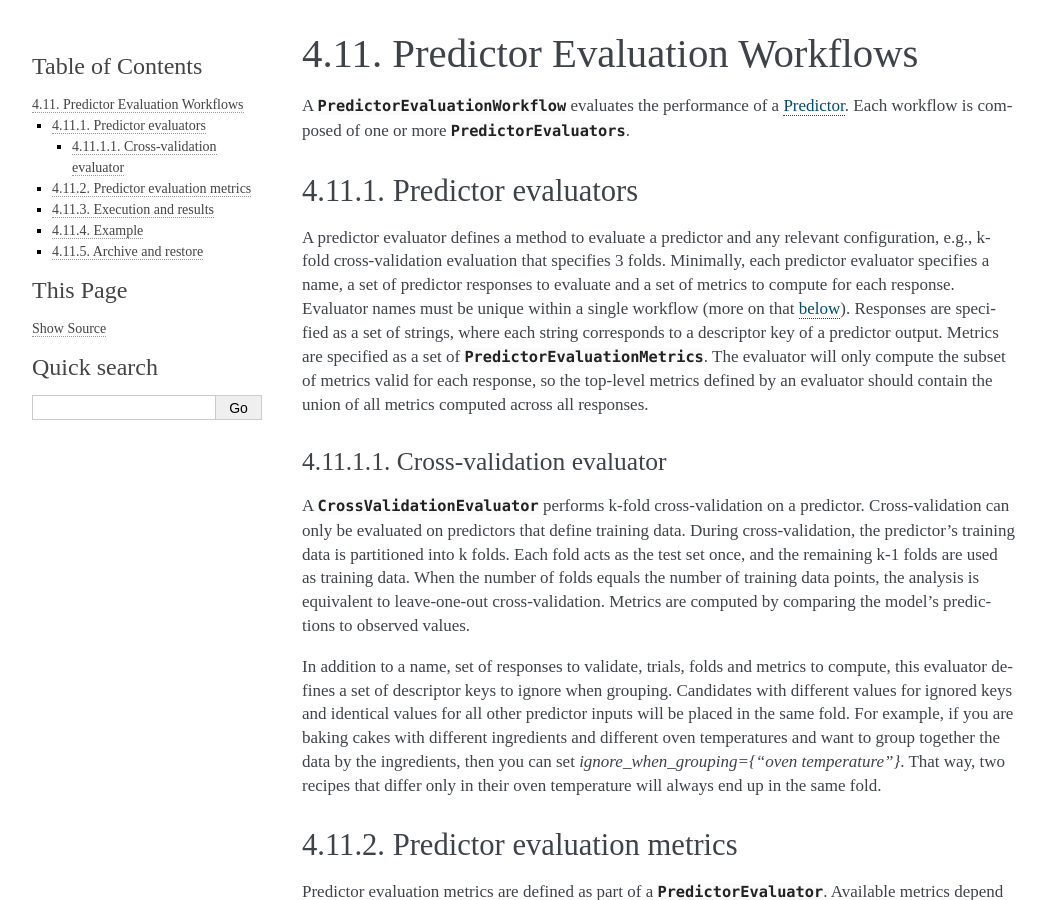
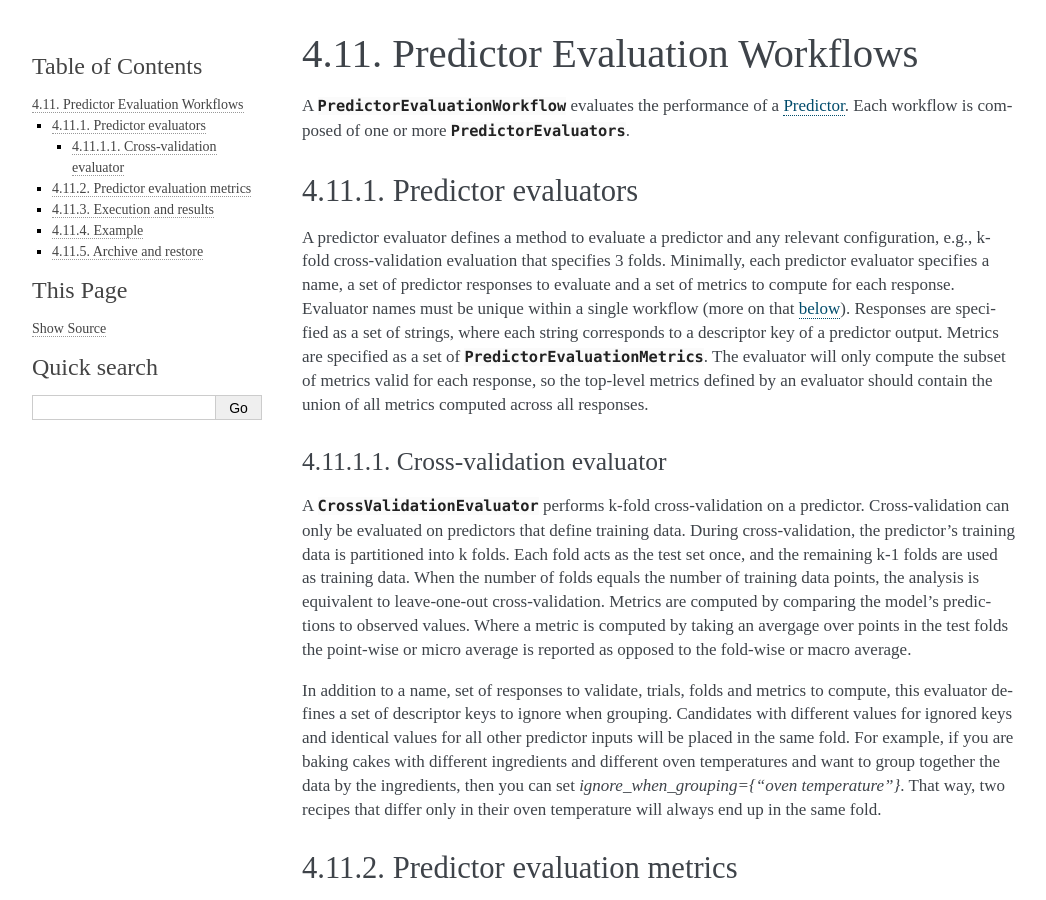
Before and after one commit to CitrineInformatics/citrine-python, a Sphinx documentation site: the page built from docs/source/workflows/predictor_evaluation_workflows.rst, in a window 1280 px wide and 900 px high. Shown: the whole window, without its empty margins (106-1152 px from the left). Built offline with Sphinx 7.4.7, drawn with Linux system fonts in a browser that asks for light colours.

```diff
--- a/docs/source/workflows/predictor_evaluation_workflows.rst
+++ b/docs/source/workflows/predictor_evaluation_workflows.rst
@@ -22,7 +22,8 @@ Cross-validation can only be evaluated on predictors that define training data.
 During cross-validation, the predictor's training data is partitioned into k folds.
 Each fold acts as the test set once, and the remaining k-1 folds are used as training data.
 When the number of folds equals the number of training data points, the analysis is equivalent to leave-one-out cross-validation.
-Metrics are computed by comparing the model's predictions to observed values.
+Metrics are computed by comparing the model's predictions to observed values. Where a metric is computed by taking an avergage over points in the test folds
+the point-wise or micro average is reported as opposed to the fold-wise or macro average.
 
 In addition to a name, set of responses to validate, trials, folds and metrics to compute, this evaluator defines a set of descriptor keys to ignore when grouping.
 Candidates with different values for ignored keys and identical values for all other predictor inputs will be placed in the same fold.
--- a/setup.py
+++ b/setup.py
@@ -62,7 +62,7 @@ class PreBuildCommand(build_py):
 
 
 setup(name='citrine',
-      version='0.79.3',
+      version='0.79.4',
       url='http://github.com/CitrineInformatics/citrine-python',
       description='Python library for the Citrine Platform',
       long_description=long_description,
```
